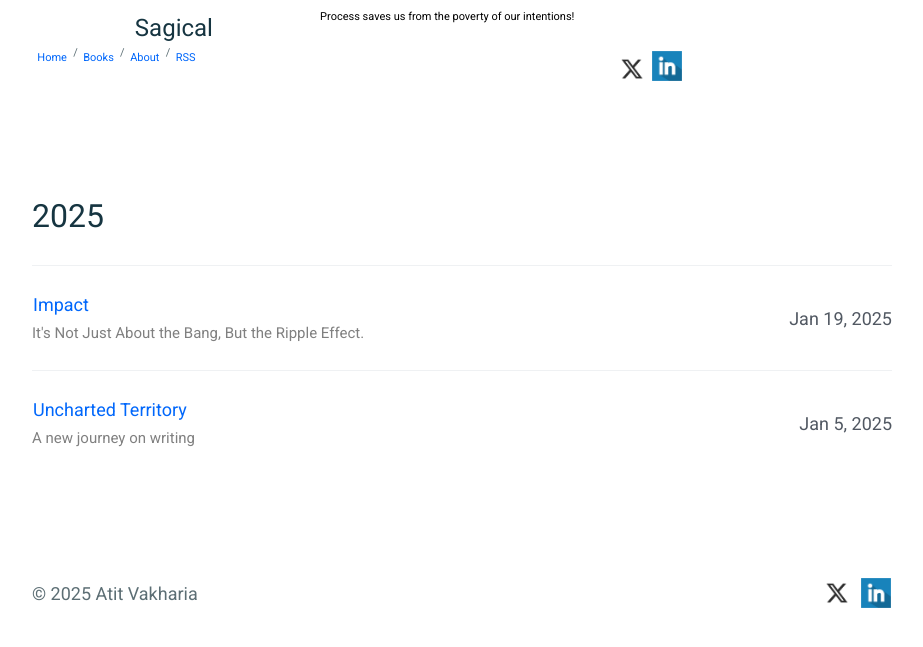
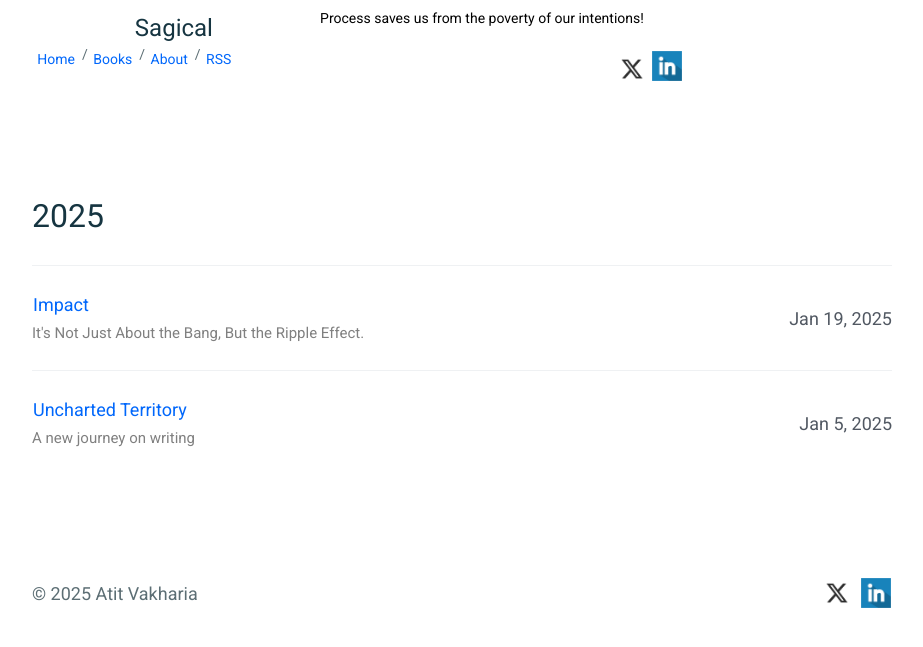
Before and after one commit to mkchoi212/paper-jekyll-theme, a Jekyll site: the page built from index.html, in a window 1280 px wide. Shown: the top 647 px of the page, without its empty margins (178-1101 px from the left). Built offline with Jekyll 4.4.1, drawn with Linux system fonts in a browser that asks for light colours.

Commit message:
Update header.html

```diff
--- a/_includes/header.html
+++ b/_includes/header.html
@@ -3,18 +3,18 @@
     <div style="display: flex; width: 32%;">
       <h1 style="display: flex; margin: auto; color: navyblue;">{{ site.title }}</h1>
     </div>
-    <div style="display: flex; position: relative; width: 66%; overflow-wrap: normal; font-size: 11px;">
+    <div style="display: flex; position: relative; width: 66%; overflow-wrap: normal; font-size: 14px; vertical-align: middle; text-alight: right; float: right;">
       Process saves us from the poverty of our intentions!
     </div>
   </div>
   <div style="display: flex; flex-direction: row; justify-content: space-around; flex-wrap: wrap;">
-    <div style="display: flex; width: 66%; font-size: 11px;">
+    <div style="display: flex; width: 66%; font-size: 14px;">
       <a href="{{ "/" | prepend: site.baseurl }}">Home</a>
       <span class="u-separate"></span> <a href="{{ "/books/" | prepend: site.baseurl }}">Books</a>
       <span class="u-separate"></span> <a href="{{ "/about/" | prepend: site.baseurl }}">About</a>
       <span class="u-separate"></span><a href="{{ "/feed.xml" | prepend: site.baseurl }}">RSS</a>
     </div>
-    <div style="display: flex; position: relative; width: 32%;">
+    <div style="display: flex; position: relative; width: 32%; vertical-align: middle; text-alight: right; float: right;">
       {% if site.twitter_username %}
         <a href="https://twitter.com/{{ site.twitter_username }}">
           <img src="{{ site.baseurl }}/assets/x.png" alt="X" width="36" height="36" />
```
